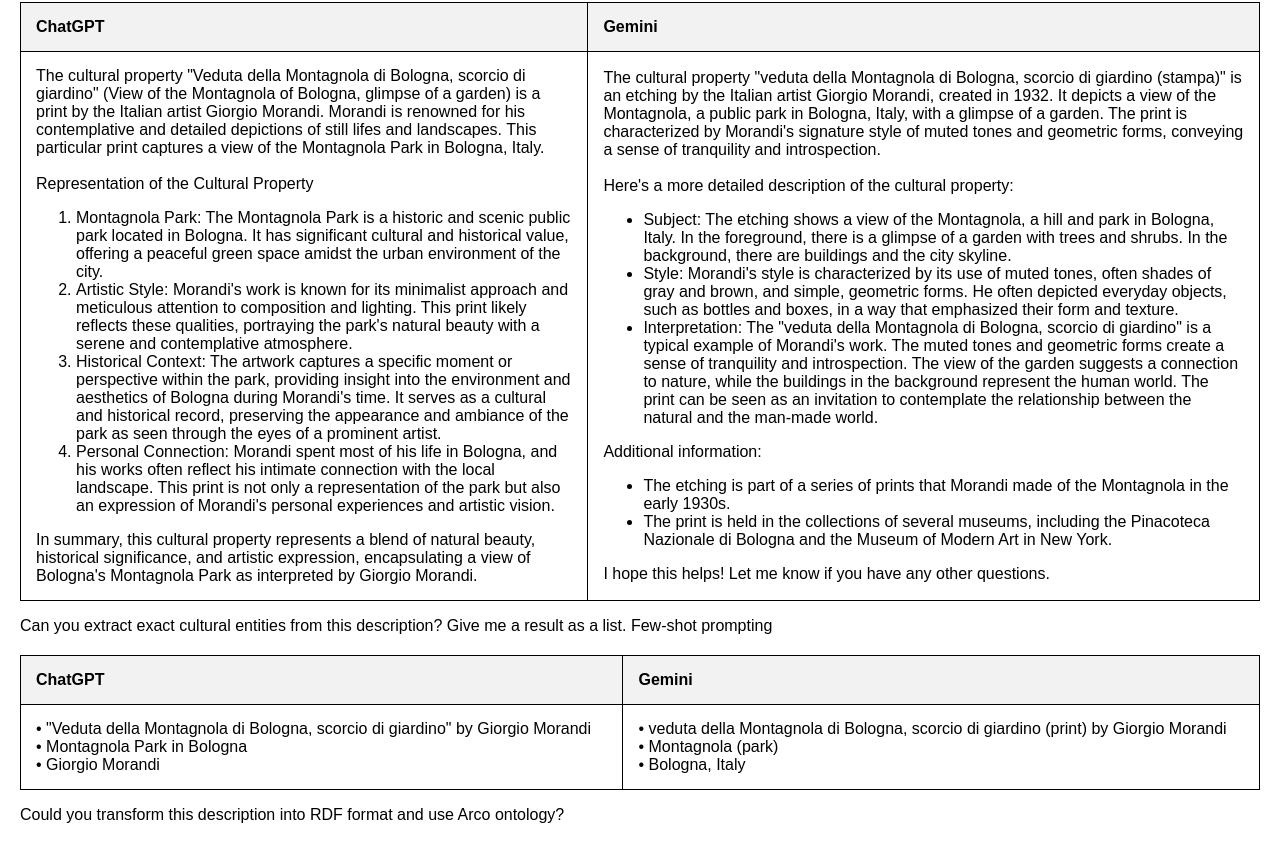
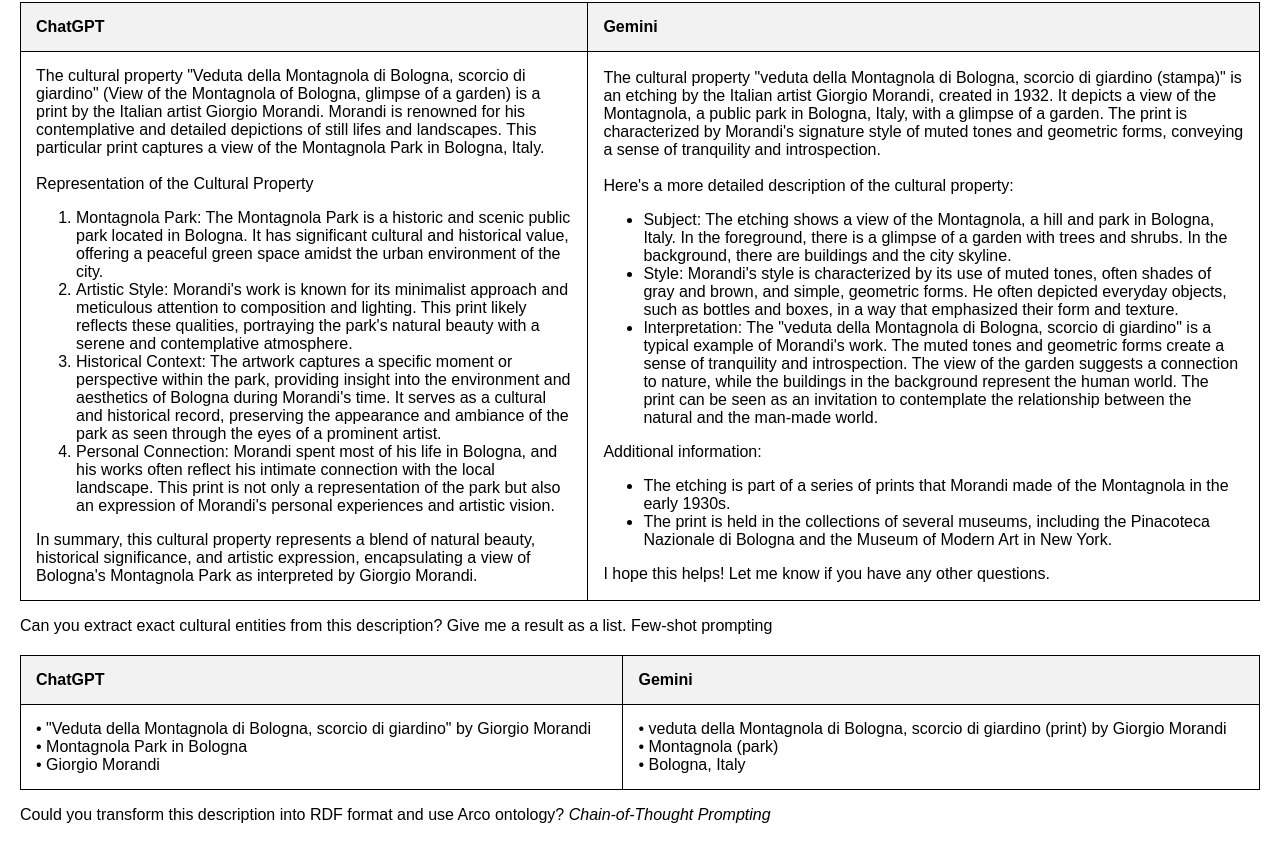
Before and after one commit to Natallia-Kurashevich/Natallia-Kurashevich.github.io, a plain HTML site: page stage3.html in a window 1280 px wide. Shown: the part 788-1648 px from the top of the page. Drawn offline with Linux system fonts and the light colour scheme.

Commit message:
Update stage3.html

```diff
--- a/stage3.html
+++ b/stage3.html
@@ -160,7 +160,7 @@ DESCRIBE cis:0800057203</pre></td>
             </tr>
         </table>
 
-        <p>Could you transform this description into RDF format and use Arco ontology?</p>
+        <p>Could you transform this description into RDF format and use Arco ontology? <i>Chain-of-Thought Prompting</i> </p>
     </div>
 </body>
 </html>
```
